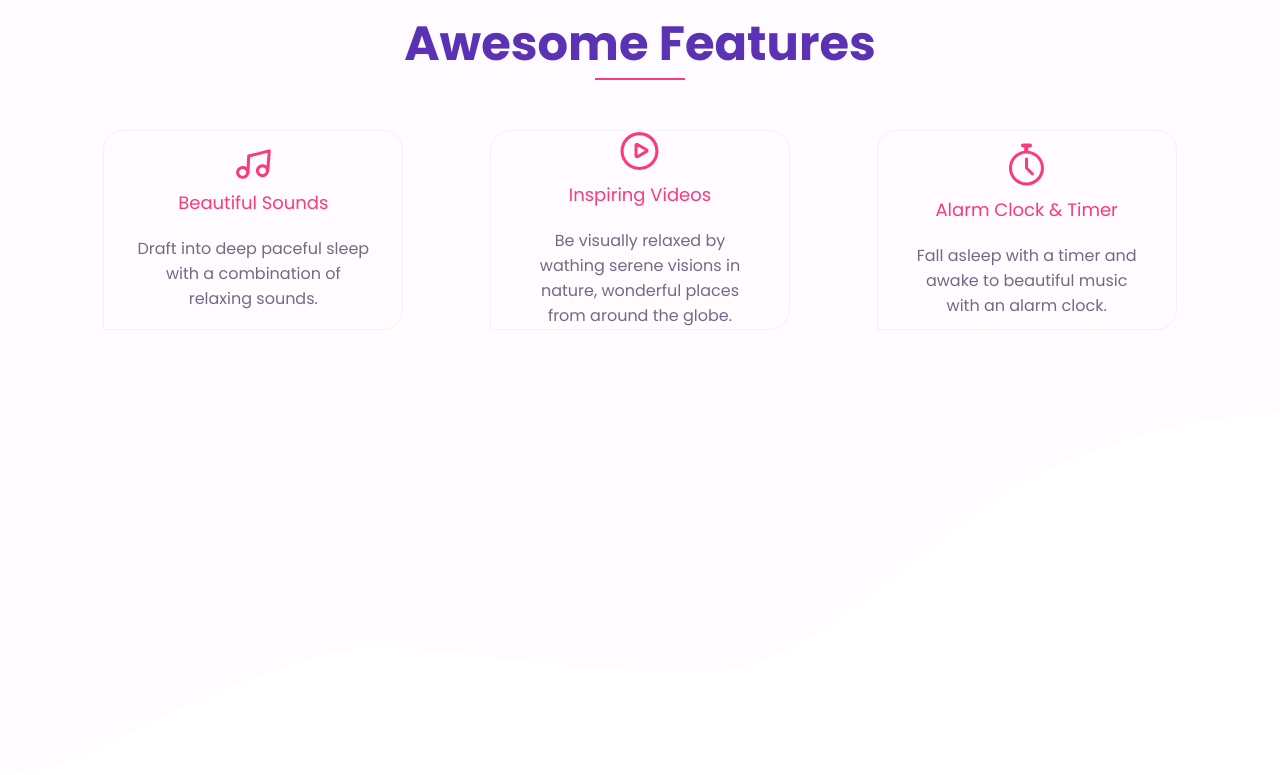
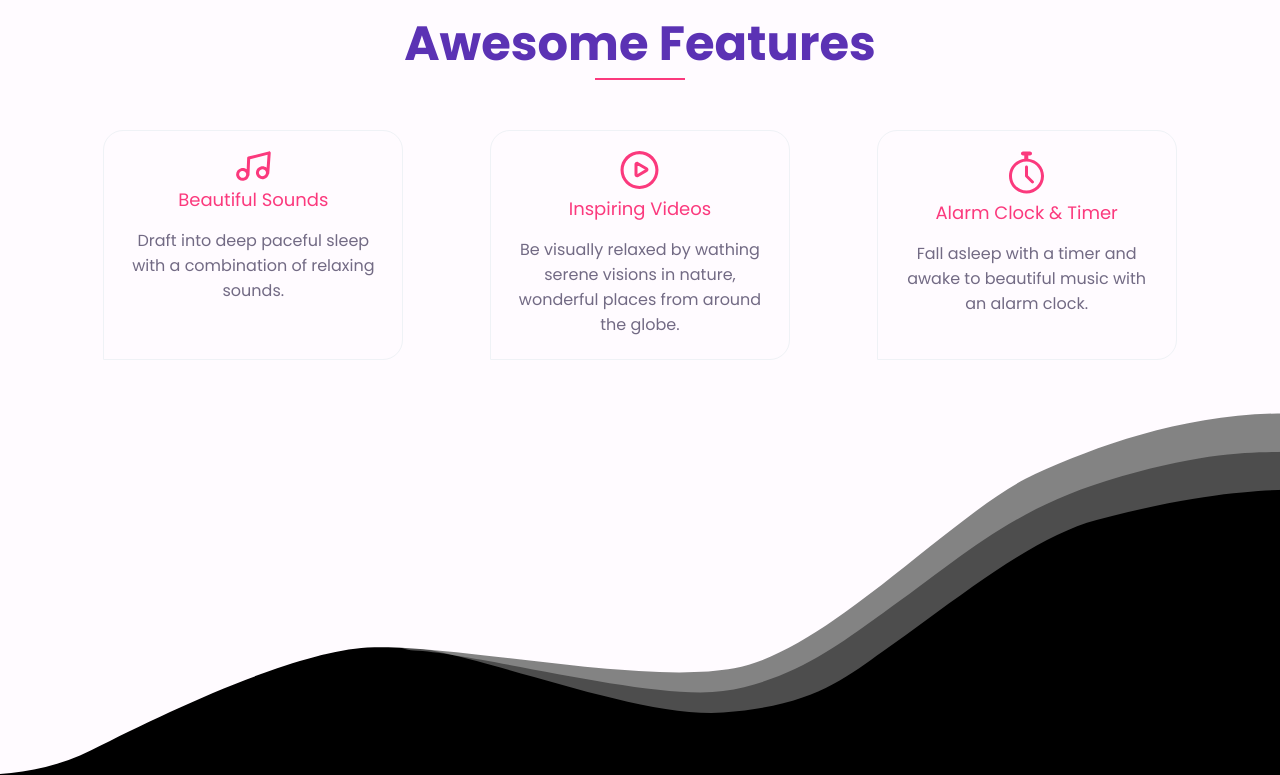
Before and after one commit to josedan10/magicapps, a React (Create React App) app: page / in a window 1280 px wide. Shown: the part 905-1680 px from the top of the page. Built offline with nearby package versions, Linux system fonts and the light colour scheme.

Commit message:
features bg

```diff
--- a/src/components/Features.jsx
+++ b/src/components/Features.jsx
@@ -2,12 +2,16 @@ import React from 'react'
 import bg1 from '../assets/bg-1-features.svg'
 import bg2 from '../assets/bg-2-features.svg'
 import bg3 from '../assets/bg-3-features.svg'
+import bg4 from '../assets/bg-4-features.svg'
+import bg5 from '../assets/bg-5-features.svg'
 import iconSound from '../assets/icon_sounds.svg'
 import iconVideo from '../assets/icon_video.svg'
 import iconClock from '../assets/icon_clock.svg'
 
 const Features = () => (
   <div className='features'>
+    <img src={bg5} alt='vector background' className='features__bg-5' />
+    <img src={bg4} alt='vector background' className='features__bg-4' />
     <img src={bg3} alt='vector background' className='features__bg-3' />
     <img src={bg2} alt='vector background' className='features__bg-2' />
     <img src={bg1} alt='vector background' className='features__bg-1' />
--- a/src/sass/features.scss
+++ b/src/sass/features.scss
@@ -21,7 +21,9 @@
 
   &__bg-1,
   &__bg-2,
-  &__bg-3 {
+  &__bg-3,
+  &__bg-4,
+  &__bg-5 {
     position: absolute;
     right: -5px;
   }
@@ -38,6 +40,14 @@
     top: -380px;
   }
 
+  &__bg-4 {
+    bottom: -323px;
+  }
+
+  &__bg-5 {
+    bottom: -343px;
+  }
+
   &__container {
     justify-content: space-around;
     align-items: center;
@@ -45,25 +55,24 @@
     &__card {
       z-index: 30;
       width: 300px;
-      height: 200px;
+      height: 230px;
       border: 1px solid #EFF2F6;
       border-radius: 20px 20px 20px 0;
       transition: .5s ease;
-      justify-content: center;
       align-items: center;
       flex-direction: column;
-      padding: 30px;
+      padding: 20px;
 
       &:hover {
         box-shadow: 0px 0px 50px rgba(36, 36, 36, 0.08);
       }
 
       .icon {
-        margin-bottom: 10px;
+        margin-bottom: 5px;
       }
 
       .name {
-        margin-bottom: 20px;
+        margin-bottom: 15px;
         font-size: 18px;
         font-weight: normal;
         color: $pink;
--- a/src/sass/index.scss
+++ b/src/sass/index.scss
@@ -10,6 +10,7 @@
 html,
 body {
   overflow-x: hidden;
+  background: black;
 }
 
 body  {
```
Also changed, not shown: src/assets/bg-4-features.svg (added), src/assets/bg-5-features.svg (added).
